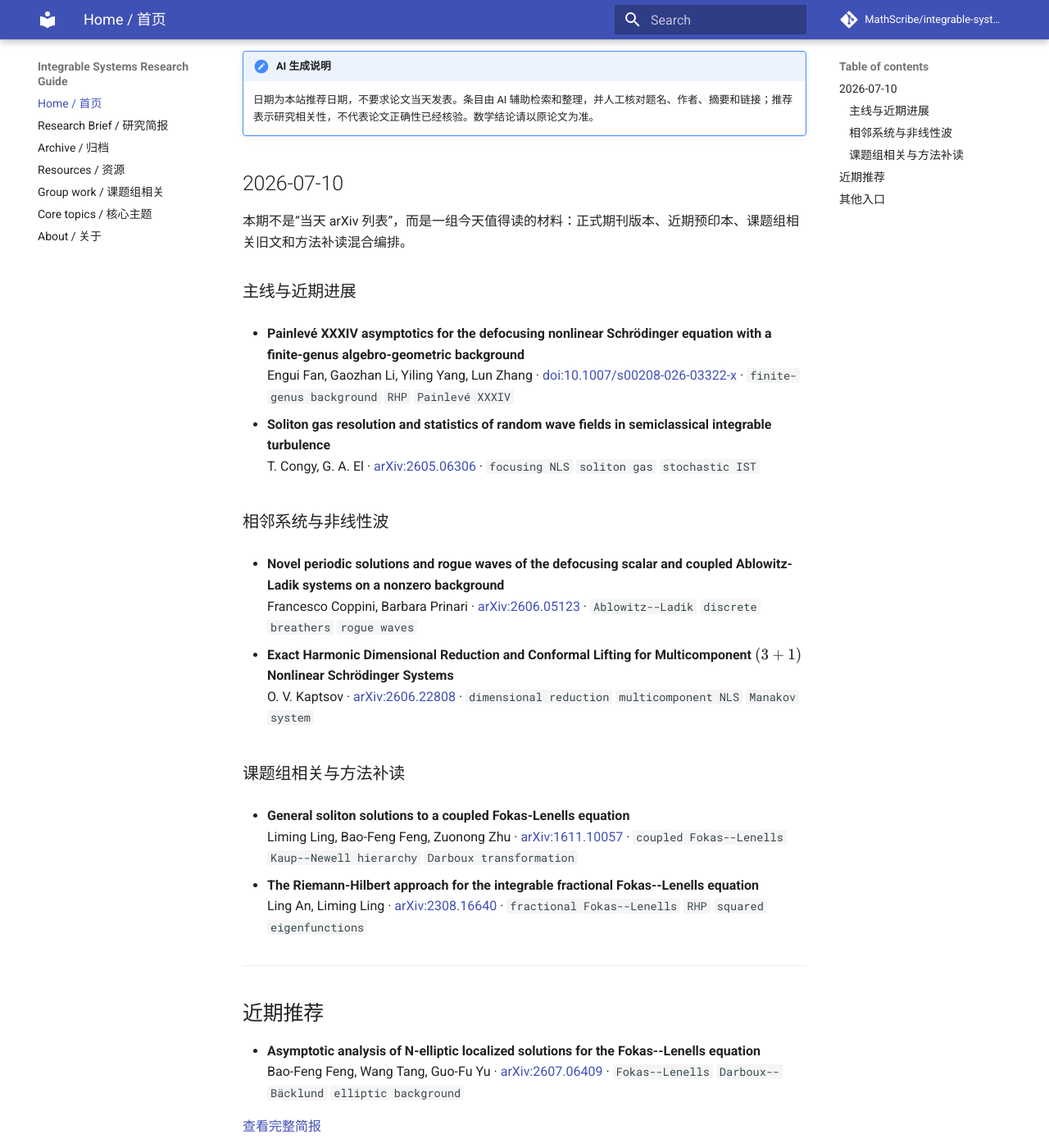
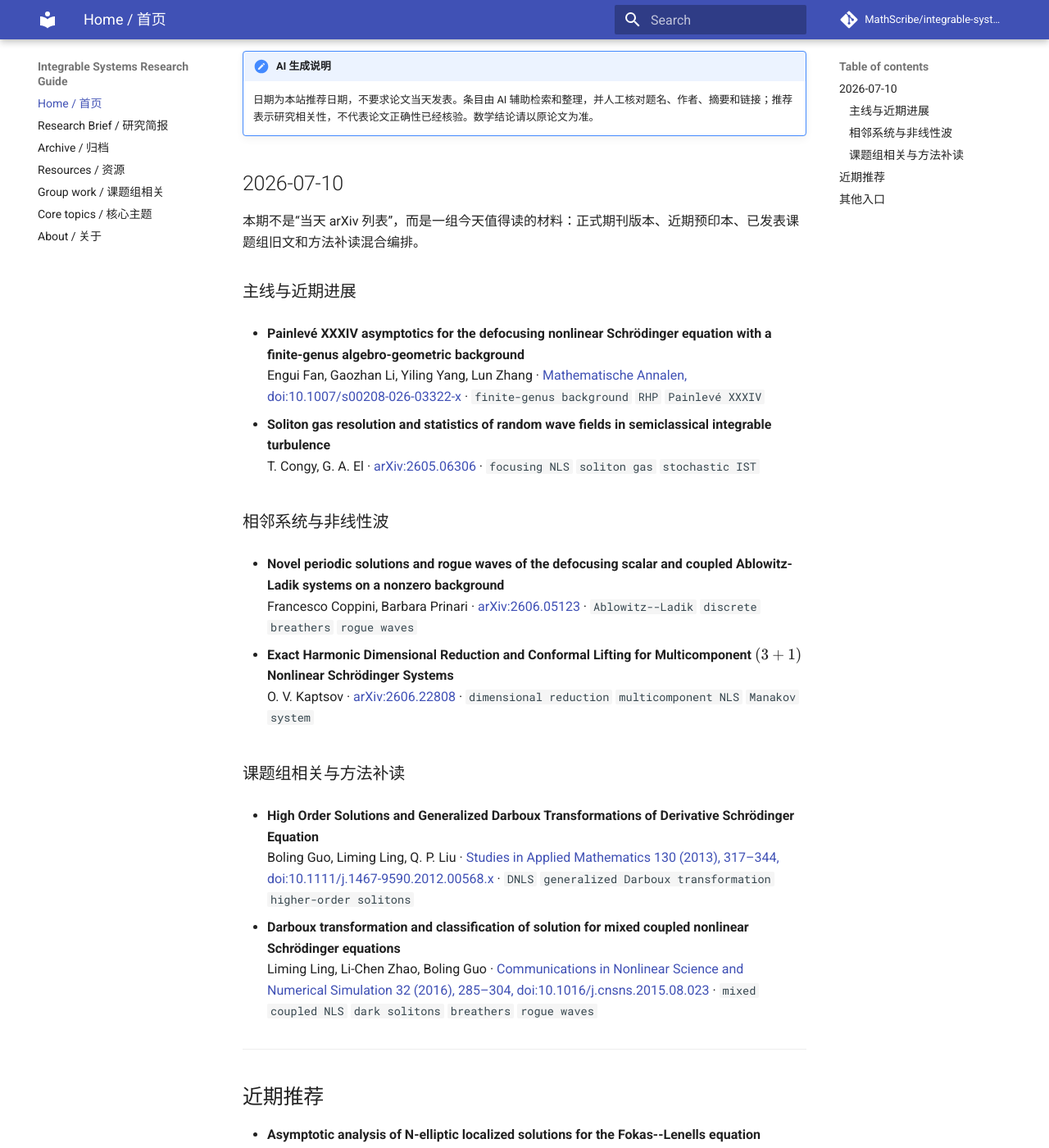
Before and after one commit to MathScribe/integrable-systems-guide, an MkDocs documentation site: the page built from docs/index.md, in a window 1280 px wide and 1400 px high, scrolled down 205 px. Shown: the whole window at 82% size. Built offline with MkDocs 1.6.1 and Material for MkDocs 9.7.7, drawn with Linux system fonts in a browser that asks for light colours; comment, search, counter and statistics services are not loaded.

Commit message:
Link published versions on the homepage

```diff
--- a/docs/index.md
+++ b/docs/index.md
@@ -9,12 +9,12 @@
 
 ## 2026-07-10
 
-本期不是“当天 arXiv 列表”，而是一组今天值得读的材料：正式期刊版本、近期预印本、课题组相关旧文和方法补读混合编排。
+本期不是“当天 arXiv 列表”，而是一组今天值得读的材料：正式期刊版本、近期预印本、已发表课题组旧文和方法补读混合编排。
 
 ### 主线与近期进展
 
 - **Painlevé XXXIV asymptotics for the defocusing nonlinear Schrödinger equation with a finite-genus algebro-geometric background**
-  Engui Fan, Gaozhan Li, Yiling Yang, Lun Zhang · [doi:10.1007/s00208-026-03322-x](https://doi.org/10.1007/s00208-026-03322-x) · `finite-genus background` `RHP` `Painlevé XXXIV`
+  Engui Fan, Gaozhan Li, Yiling Yang, Lun Zhang · [Mathematische Annalen, doi:10.1007/s00208-026-03322-x](https://doi.org/10.1007/s00208-026-03322-x) · `finite-genus background` `RHP` `Painlevé XXXIV`
 
 - **Soliton gas resolution and statistics of random wave fields in semiclassical integrable turbulence**
   T. Congy, G. A. El · [arXiv:2605.06306](https://arxiv.org/abs/2605.06306) · `focusing NLS` `soliton gas` `stochastic IST`
@@ -29,11 +29,11 @@
 
 ### 课题组相关与方法补读
 
-- **General soliton solutions to a coupled Fokas-Lenells equation**
-  Liming Ling, Bao-Feng Feng, Zuonong Zhu · [arXiv:1611.10057](https://arxiv.org/abs/1611.10057) · `coupled Fokas--Lenells` `Kaup--Newell hierarchy` `Darboux transformation`
+- **High Order Solutions and Generalized Darboux Transformations of Derivative Schrödinger Equation**
+  Boling Guo, Liming Ling, Q. P. Liu · [Studies in Applied Mathematics 130 (2013), 317–344, doi:10.1111/j.1467-9590.2012.00568.x](https://doi.org/10.1111/j.1467-9590.2012.00568.x) · `DNLS` `generalized Darboux transformation` `higher-order solitons`
 
-- **The Riemann-Hilbert approach for the integrable fractional Fokas--Lenells equation**
-  Ling An, Liming Ling · [arXiv:2308.16640](https://arxiv.org/abs/2308.16640) · `fractional Fokas--Lenells` `RHP` `squared eigenfunctions`
+- **Darboux transformation and classification of solution for mixed coupled nonlinear Schrödinger equations**
+  Liming Ling, Li-Chen Zhao, Boling Guo · [Communications in Nonlinear Science and Numerical Simulation 32 (2016), 285–304, doi:10.1016/j.cnsns.2015.08.023](https://doi.org/10.1016/j.cnsns.2015.08.023) · `mixed coupled NLS` `dark solitons` `breathers` `rogue waves`
 
 ---
 
```
